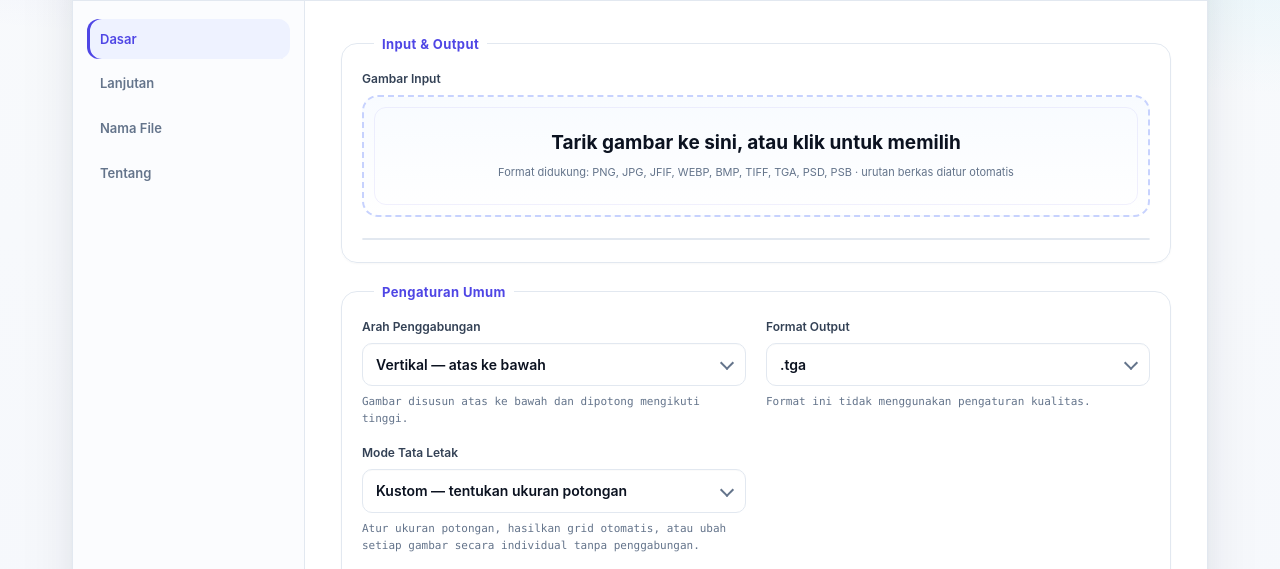
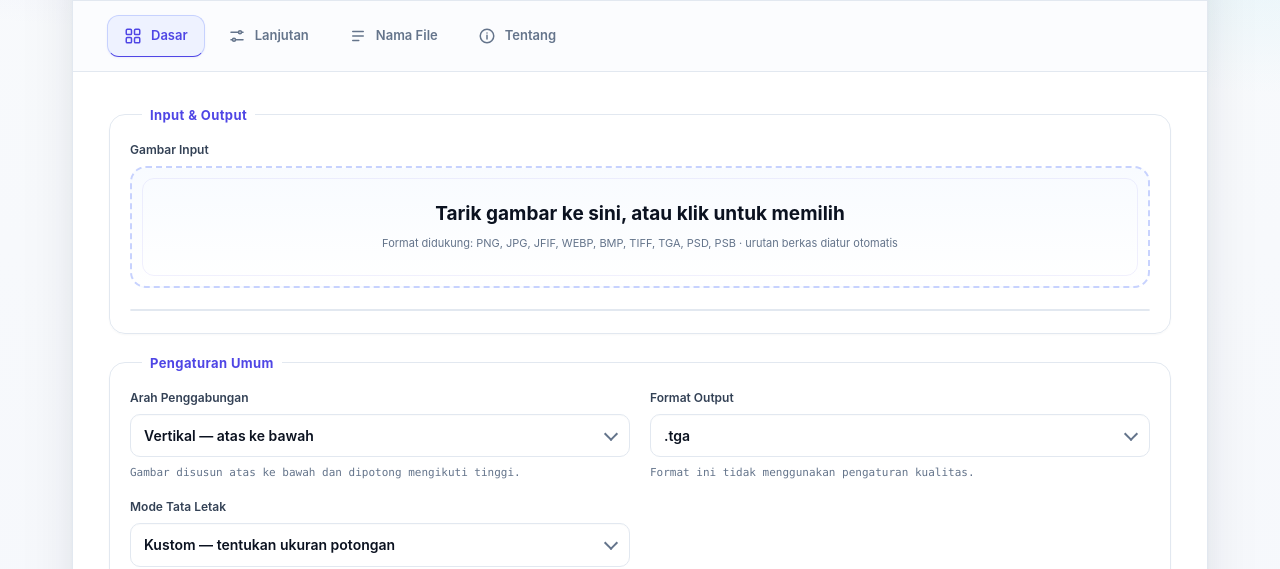
Before and after one commit to vandarin200-sys/SmartStitch, a website: page public/index.html in a window 1280 px wide. Shown: the part 168-737 px from the top of the page. Drawn offline with Linux system fonts and the light colour scheme; no server answers.

Commit message:
Restyle tabs as responsive segmented navigation

```diff
--- a/public/app.js
+++ b/public/app.js
@@ -410,9 +410,13 @@ function updateResizePreview(){
 
 Array.prototype.forEach.call(document.querySelectorAll('.ss-tab'),function(btn){
   btn.addEventListener('click',function(){
-    Array.prototype.forEach.call(document.querySelectorAll('.ss-tab'),function(b){b.classList.remove('active');});
+    Array.prototype.forEach.call(document.querySelectorAll('.ss-tab'),function(b){
+      var active=b===btn;
+      b.classList.toggle('active',active);
+      b.setAttribute('aria-selected',String(active));
+      b.setAttribute('tabindex',active?'0':'-1');
+    });
     Array.prototype.forEach.call(document.querySelectorAll('.ss-panel'),function(p){p.classList.remove('active');});
-    btn.classList.add('active');
     $('panel-'+btn.dataset.panel).classList.add('active');
   });
 });
--- a/public/index.html
+++ b/public/index.html
@@ -26,11 +26,23 @@
           </div>
         </div>
 
-        <div class="ss-tabs" role="tablist">
-          <button class="ss-tab active" data-panel="basic">Dasar</button>
-          <button class="ss-tab" data-panel="advanced">Lanjutan</button>
-          <button class="ss-tab" data-panel="filename">Nama File</button>
-          <button class="ss-tab" data-panel="about">Tentang</button>
+        <div class="ss-tabs" role="tablist" aria-label="Navigasi pengaturan">
+          <button class="ss-tab active" data-panel="basic" role="tab" aria-selected="true" aria-controls="panel-basic" tabindex="0">
+            <svg class="ss-tab-icon" viewBox="0 0 24 24" fill="none" stroke="currentColor" stroke-width="2" stroke-linecap="round" stroke-linejoin="round" aria-hidden="true"><rect x="3" y="3" width="7" height="7" rx="1.5"/><rect x="14" y="3" width="7" height="7" rx="1.5"/><rect x="3" y="14" width="7" height="7" rx="1.5"/><rect x="14" y="14" width="7" height="7" rx="1.5"/></svg>
+            <span>Dasar</span>
+          </button>
+          <button class="ss-tab" data-panel="advanced" role="tab" aria-selected="false" aria-controls="panel-advanced" tabindex="-1">
+            <svg class="ss-tab-icon" viewBox="0 0 24 24" fill="none" stroke="currentColor" stroke-width="2" stroke-linecap="round" stroke-linejoin="round" aria-hidden="true"><path d="M4 7h10M18 7h2M4 17h2M10 17h10"/><circle cx="16" cy="7" r="2"/><circle cx="8" cy="17" r="2"/></svg>
+            <span>Lanjutan</span>
+          </button>
+          <button class="ss-tab" data-panel="filename" role="tab" aria-selected="false" aria-controls="panel-filename" tabindex="-1">
+            <svg class="ss-tab-icon" viewBox="0 0 24 24" fill="none" stroke="currentColor" stroke-width="2" stroke-linecap="round" stroke-linejoin="round" aria-hidden="true"><path d="M5 6h14M5 12h14M5 18h8"/></svg>
+            <span>Nama File</span>
+          </button>
+          <button class="ss-tab" data-panel="about" role="tab" aria-selected="false" aria-controls="panel-about" tabindex="-1">
+            <svg class="ss-tab-icon" viewBox="0 0 24 24" fill="none" stroke="currentColor" stroke-width="2" stroke-linecap="round" stroke-linejoin="round" aria-hidden="true"><circle cx="12" cy="12" r="9"/><path d="M12 11v5M12 8h.01"/></svg>
+            <span>Tentang</span>
+          </button>
         </div>
 
         <div class="ss-body">
--- a/public/styles.css
+++ b/public/styles.css
@@ -49,8 +49,8 @@ h1,h2,h3,h4,p,ol,ul{margin:0}
 #ss-root a{color:inherit;text-decoration:none;border:0}
 #ss-root button,#ss-root input,#ss-root select,#ss-root textarea{font-family:inherit}
 .ss-widget-host{padding:0 !important;margin:0 !important;border:0 !important;background:transparent !important;box-shadow:none !important}
-#ss-root .ss-card{position:relative;display:grid;grid-template-columns:232px minmax(0,1fr);
-  grid-template-areas:"head head" "tabs body" "status status" "log log" "preview preview" "note note";
+#ss-root .ss-card{position:relative;display:grid;grid-template-columns:minmax(0,1fr);
+  grid-template-areas:"head" "tabs" "body" "status" "log" "preview" "note";
   background:var(--sheet);border:1px solid var(--rule);border-radius:var(--radius);
   box-shadow:0 28px 70px -38px rgba(15,23,42,.35),0 2px 6px rgba(15,23,42,.03);
   animation:ssRise .6s cubic-bezier(.2,.8,.2,1) both}
@@ -69,11 +69,14 @@ h1,h2,h3,h4,p,ol,ul{margin:0}
 #ss-root .ss-kicker:before{content:"";width:6px;height:6px;border-radius:50%;background:var(--primary);box-shadow:0 0 0 3px rgba(79,70,229,.14)}
 #ss-root .ss-head h1{font-family:var(--sans);font-size:clamp(28px,4vw,38px);line-height:1.05;letter-spacing:-.03em;color:var(--headline);font-weight:700}
 #ss-root .ss-head p{margin-top:9px;font:14px/1.55 var(--sans);color:var(--muted)}
-#ss-root .ss-tabs{grid-area:tabs;display:flex;flex-direction:column;gap:4px;padding:18px 14px;background:#fbfcfe;border-right:1px solid var(--rule)}
-#ss-root .ss-tab{display:flex;align-items:center;appearance:none;border:0;border-radius:12px;background:transparent;color:var(--muted);cursor:pointer;text-align:left;
-  padding:12px 13px;font:600 13px/1.3 var(--sans);transition:.18s}
+#ss-root .ss-tabs{grid-area:tabs;display:flex;align-items:center;gap:6px;padding:14px 34px;background:#fbfcfe;border-bottom:1px solid var(--rule)}
+#ss-root .ss-tab{display:inline-flex;align-items:center;justify-content:center;gap:9px;appearance:none;border:1px solid transparent;border-radius:12px;background:transparent;color:var(--muted);cursor:pointer;text-align:center;white-space:nowrap;
+  padding:11px 16px;font:600 13px/1.3 var(--sans);transition:.18s}
+#ss-root .ss-tab-icon{display:none;width:18px;height:18px;flex:0 0 auto}
 #ss-root .ss-tab:hover{color:var(--headline);background:#f1f5f9}
-#ss-root .ss-tab.active{color:var(--primary);background:#eef2ff;box-shadow:inset 3px 0 0 var(--primary)}
+#ss-root .ss-tab.active{color:var(--primary);background:#eef2ff;border-color:#c7d2fe;border-bottom-color:var(--primary);box-shadow:0 1px 2px rgba(79,70,229,.08)}
+#ss-root .ss-tab:focus-visible{outline:3px solid rgba(79,70,229,.22);outline-offset:2px}
+@media(min-width:901px){#ss-root .ss-tab-icon{display:block}}
 #ss-root .ss-body{grid-area:body;padding:34px 36px;background:var(--sheet);min-width:0;animation:ssRise .5s .08s both}
 #ss-root .ss-panel{display:none}
 #ss-root .ss-panel.active{display:block;animation:ssRise .3s both}
@@ -191,9 +194,8 @@ h1,h2,h3,h4,p,ol,ul{margin:0}
 
 @media(max-width:900px){
   #ss-root .ss-card{grid-template-columns:1fr;grid-template-areas:"head" "tabs" "body" "status" "log" "preview" "note"}
-  #ss-root .ss-tabs{flex-direction:row;border-right:0;border-bottom:1px solid var(--rule);padding:10px 12px;overflow-x:auto;-webkit-overflow-scrolling:touch;scrollbar-width:none}
-  #ss-root .ss-tabs::-webkit-scrollbar{display:none}
-  #ss-root .ss-tab{flex:0 0 auto;padding:10px 13px;min-height:44px}
+  #ss-root .ss-tabs{display:grid;grid-template-columns:repeat(4,minmax(0,1fr));gap:6px;padding:10px 12px;overflow:visible}
+  #ss-root .ss-tab{width:100%;padding:10px 6px;min-height:44px;font-size:12px}
   #ss-root .ss-tab.active{box-shadow:none}
   #ss-root .ss-head{grid-template-columns:auto 1fr;padding:24px}
   #ss-root .ss-body{padding:26px 24px}
@@ -235,6 +237,6 @@ h1,h2,h3,h4,p,ol,ul{margin:0}
 }
 @media(max-width:380px){
   #ss-root .ss-head h1{font-size:21px}
-  #ss-root .ss-tab{font-size:12px;padding:9px 10px}
+  #ss-root .ss-tab{font-size:11px;padding:9px 4px}
   #ss-root .ss-shot{width:102px}
 }
```
